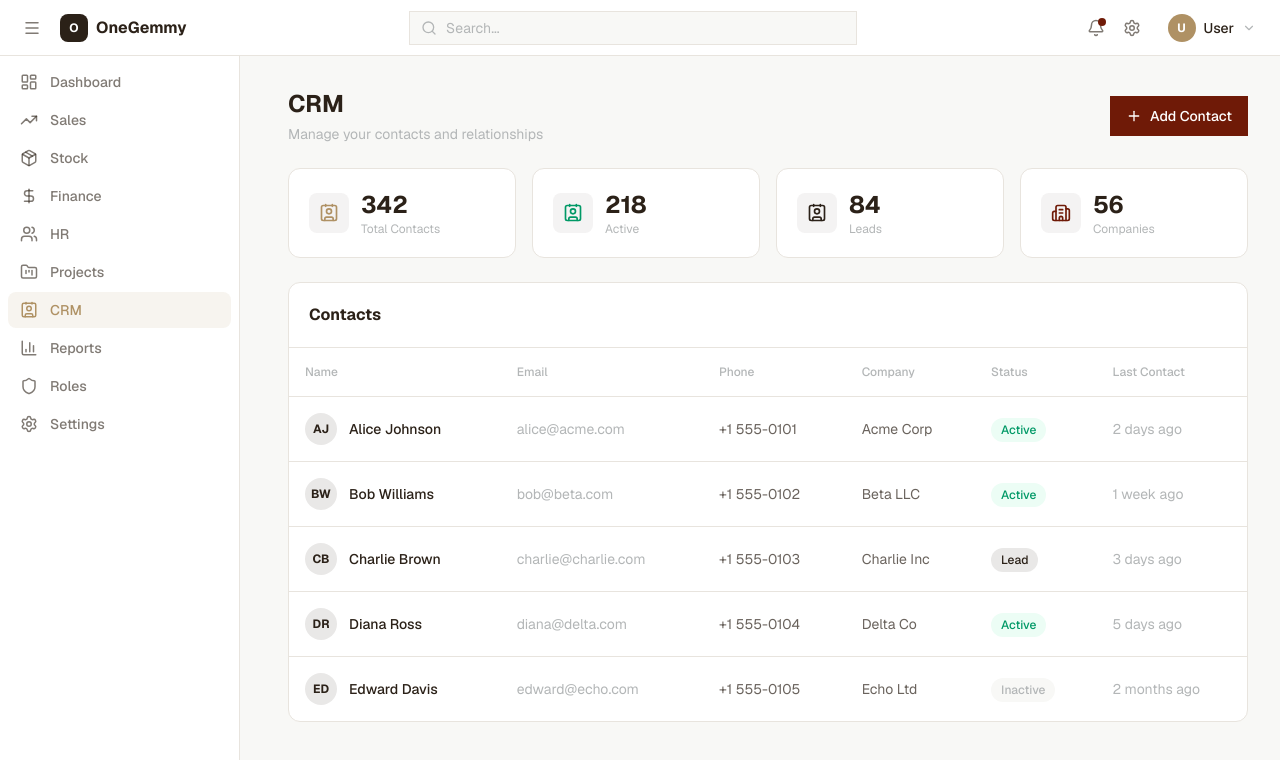
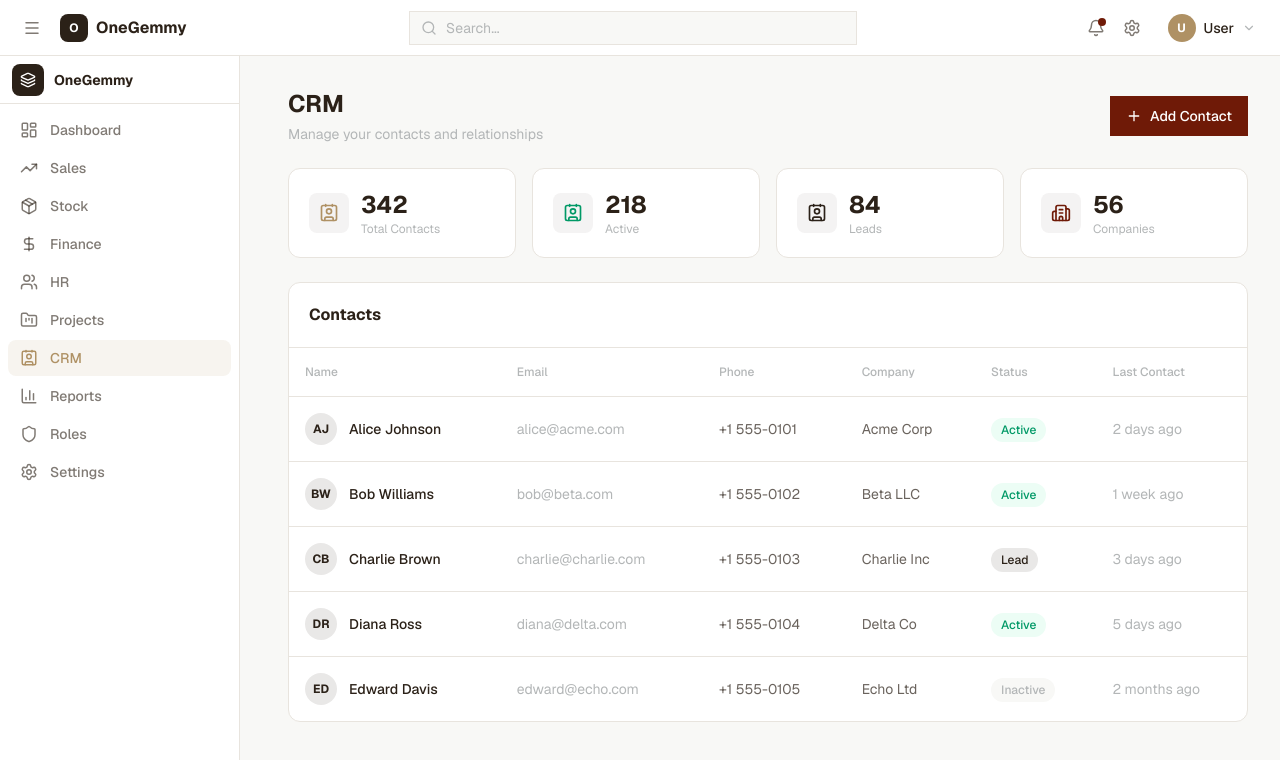
Before and after one commit to gemmyconnectltd/onegemmy, a Next.js app in the folder frontend/: page /crm in a window 1280 px wide. Shown: the top 760 px of the page. Built offline with nearby package versions, Linux system fonts and the light colour scheme.

Commit message:
feat: sidebar collapsed shows icons only, hover expands to show labels + logo

```diff
--- a/frontend/src/components/dashboard/Sidebar.tsx
+++ b/frontend/src/components/dashboard/Sidebar.tsx
@@ -1,8 +1,9 @@
 "use client";
 
+import { useState } from "react";
 import Link from "next/link";
 import { usePathname } from "next/navigation";
-import { LayoutDashboard, TrendingUp, Package, DollarSign, Users, FolderKanban, Contact, BarChart3, Settings, Shield } from "lucide-react";
+import { Layers, LayoutDashboard, TrendingUp, Package, DollarSign, Users, FolderKanban, Contact, BarChart3, Settings, Shield } from "lucide-react";
 
 const navigation = [
   { name: "Dashboard", href: "/dashboard", icon: LayoutDashboard },
@@ -24,6 +25,9 @@ interface SidebarProps {
 
 export function Sidebar({ open, onClose }: SidebarProps) {
   const pathname = usePathname();
+  const [hovered, setHovered] = useState(false);
+
+  const expanded = open || hovered;
 
   return (
     <>
@@ -36,10 +40,22 @@ export function Sidebar({ open, onClose }: SidebarProps) {
       )}
 
       <aside
-        className={`fixed top-14 left-0 h-[calc(100vh-56px)] bg-white border-r border-border z-40 transition-all duration-200 ${
-          open ? "w-60" : "w-0 overflow-hidden"
-        }`}
+        className="fixed top-14 left-0 h-[calc(100vh-56px)] bg-white border-r border-border z-40 transition-all duration-200"
+        style={{ width: expanded ? "240px" : "56px" }}
+        onMouseEnter={() => setHovered(true)}
+        onMouseLeave={() => setHovered(false)}
       >
+        {/* Logo */}
+        <div className="h-12 flex items-center px-3 border-b border-border">
+          <div className="w-8 h-8 bg-foreground rounded-lg flex items-center justify-center flex-shrink-0">
+            <Layers className="text-white" size={16} />
+          </div>
+          {expanded && (
+            <span className="ml-2.5 text-sm font-bold text-foreground whitespace-nowrap">OneGemmy</span>
+          )}
+        </div>
+
+        {/* Nav */}
         <nav className="p-2 space-y-0.5">
           {navigation.map((item) => {
             const isActive = pathname === item.href || pathname.startsWith(item.href + "/");
@@ -53,9 +69,10 @@ export function Sidebar({ open, onClose }: SidebarProps) {
                     ? "bg-primary/10 text-primary"
                     : "text-foreground/60 hover:bg-surface hover:text-foreground"
                 }`}
+                title={!expanded ? item.name : undefined}
               >
-                <item.icon size={18} />
-                {item.name}
+                <item.icon size={18} className="flex-shrink-0" />
+                {expanded && <span className="whitespace-nowrap">{item.name}</span>}
               </Link>
             );
           })}
```
